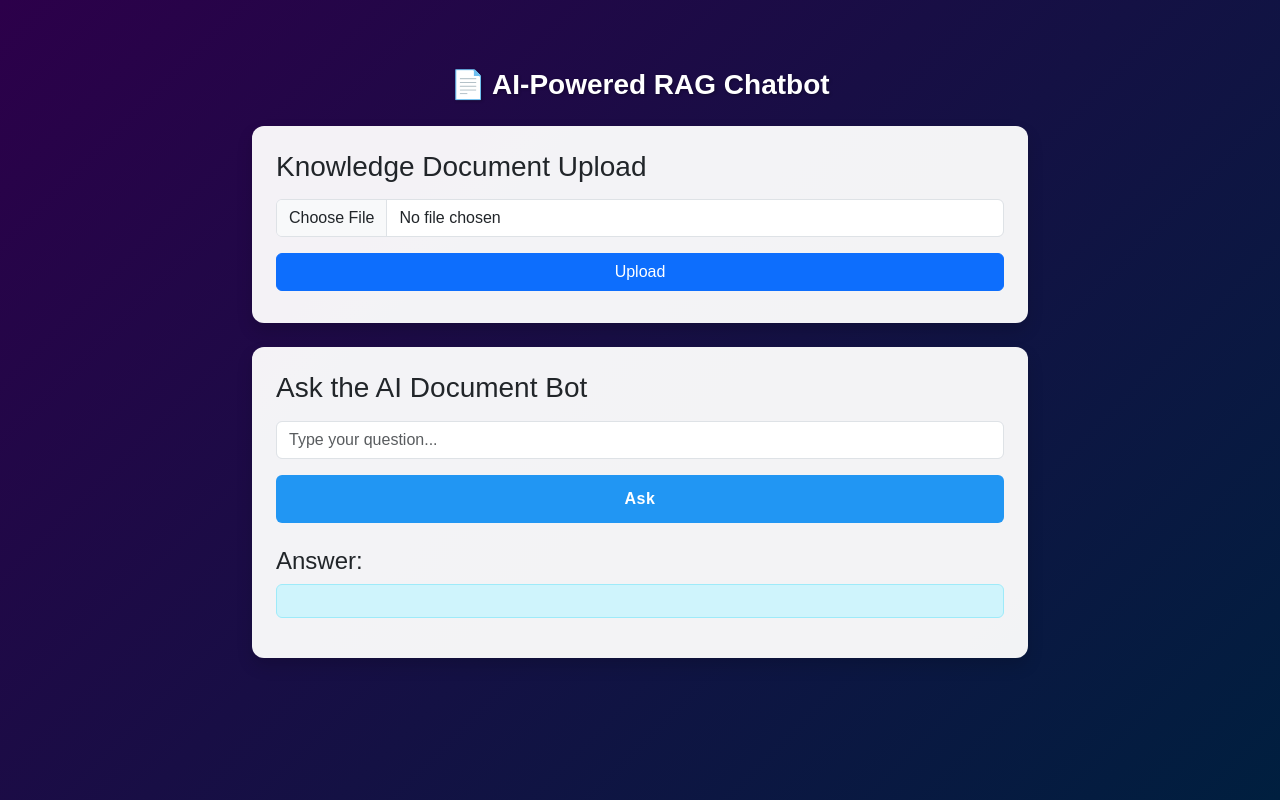
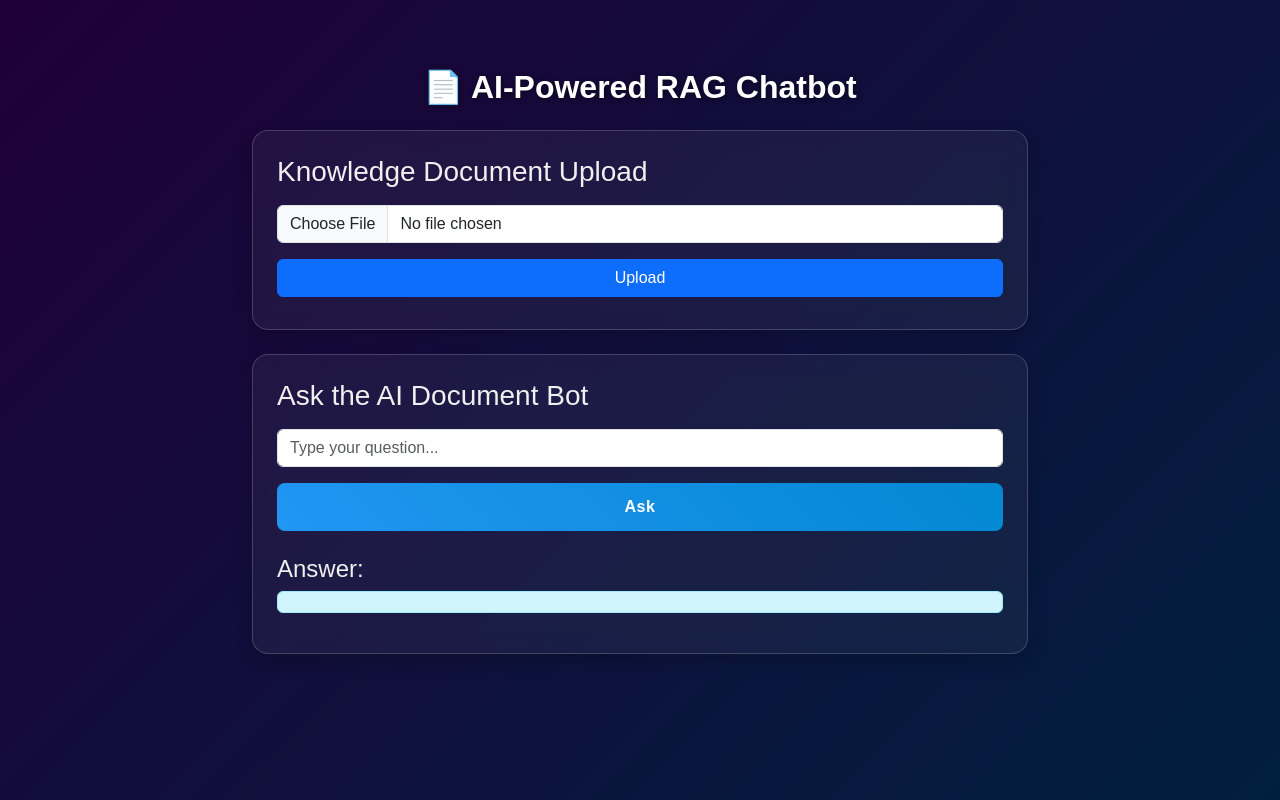
Before and after one commit to Pavankumarreddy17py/Lexicon, a Flask app: page / in a window 1280 px wide. Run offline with Flask 3, Linux system fonts and the light colour scheme.

Commit message:
minor changes

```diff
--- a/static/style.css
+++ b/static/style.css
@@ -1,55 +1,24 @@
-/* body {
-    font-family: 'Arial', sans-serif;
-    background-color: #0767c8;
-}
-
-h1 {
-    font-size: 28px;
-    font-weight: bold;
-}
-
-.container {
-    max-width: 600px;
-    margin: auto;
-}
-
-.card {
-    border-radius: 12px;
-    border: none;
-    box-shadow: 0px 4px 6px rgba(0, 0, 0, 0.1);
-}
-
-#ask-btn {
-    transition: 0.3s;
-}
-
-#ask-btn:hover {
-    background-color: #28a745;
-    transform: scale(1.05);
-}
-
-#answer {
-    font-size: 18px;
-    font-weight: bold;
-    color: #333;
-} */
+/* ===================================================
+   GLOBAL & BACKGROUND STYLES
+   =================================================== */
 
 body {
     font-family: 'Arial', sans-serif;
-    /* This color is the solid fallback */
+    /* Solid fallback color - a deep, non-distracting dark blue */
     background-color: #0a0e26;
-    /* This is the linear gradient 'image' */
-    background-image: linear-gradient(135deg, #2c004a 0%, #001f3f 100%);
+    /* Primary dynamic linear gradient for a modern, deep look */
+    background-image: linear-gradient(135deg, #1f0037 0%, #001f3f 100%);
     min-height: 100vh;
     margin: 0;
     padding: 20px;
     transition: background-color 0.5s ease;
+    /* Ensure text is readable against the dark background */
+    color: #f0f0f0;
 }
-/* Contextual background classes */
+
+/* Contextual background classes (Keeping your dynamic themes) */
 body.document-search {
-    background-image: linear-gradient(135deg, #0767c8 0%, #0288d1 100%),
-                      url('images/background_image.jpg');
-    background-blend-mode: overlay;
+    background-image: linear-gradient(135deg, #0767c8 0%, #0288d1 100%);
 }
 
 body.results-view {
@@ -61,11 +30,12 @@
 }
 
 h1 {
-    font-size: 28px;
+    font-size: 32px; /* Slightly larger title */
     font-weight: bold;
     color: white;
-    text-shadow: 1px 1px 3px rgba(0, 0, 0, 0.3);
+    text-shadow: 1px 1px 5px rgba(0, 0, 0, 0.5); /* Stronger shadow */
     animation: fadeInDown 0.6s ease-out;
+    margin-bottom: 30px;
 }
 
 .container {
@@ -74,58 +44,86 @@
     animation: fadeIn 0.8s ease-out;
 }
 
+/* ===================================================
+   CARD STYLES (Glassmorphism)
+   =================================================== */
+
 .card {
-    border-radius: 12px;
-    border: none;
-    box-shadow: 0px 4px 20px rgba(0, 0, 0, 0.15);
-    background-color: rgba(255, 255, 255, 0.95);
+    border-radius: 16px; /* Slightly larger radius */
+    border: 1px solid rgba(255, 255, 255, 0.18); /* Light border for definition */
+
+    /* The key to Glassmorphism: semi-transparent white background */
+    background: rgba(255, 255, 255, 0.05);
+
+    /* Frosted Glass Effect */
+    backdrop-filter: blur(10px);
+    -webkit-backdrop-filter: blur(10px);
+
+    box-shadow: 0px 8px 32px 0 rgba(0, 0, 0, 0.3); /* Stronger 3D shadow */
     transition: transform 0.3s ease, box-shadow 0.3s ease;
     overflow: hidden;
+    color: #f0f0f0; /* Ensure card text is light */
 }
 
 .card:hover {
-    transform: translateY(-5px);
-    box-shadow: 0px 8px 25px rgba(0, 0, 0, 0.2);
+    transform: translateY(-8px); /* Deeper lift on hover */
+    box-shadow: 0px 12px 40px rgba(0, 0, 0, 0.4);
 }
+
+/* ===================================================
+   BUTTON & ANSWER STYLES
+   =================================================== */
 
 #ask-btn {
     transition: all 0.3s;
     background-color: #2196F3;
+    /* New vibrant blue gradient for better pop */
+    background-image: linear-gradient(45deg, #2196F3, #0288d1);
     border: none;
     padding: 12px 24px;
     font-weight: bold;
     letter-spacing: 0.5px;
+    color: white;
+    border-radius: 8px;
+    cursor: pointer;
 }
 
 #ask-btn:hover {
+    /* Keep the powerful hover effect */
     background-color: #28a745;
-    transform: scale(1.05);
-    box-shadow: 0 4px 12px rgba(40, 167, 69, 0.3);
+    background-image: linear-gradient(45deg, #28a745, #388e3c);
+    transform: scale(1.03); /* Reduce scale for smoother feel */
+    box-shadow: 0 6px 15px rgba(40, 167, 69, 0.4);
 }
 
 #answer {
     font-size: 18px;
     font-weight: bold;
-    color: #333;
+    color: #e0e0e0; /* Light text for answer against the dark card */
     animation: fadeInUp 0.5s ease-out;
+    padding: 10px;
 }
 
-/* Document preview styles */
+/* Document preview styles (Ensure dark text works on light background) */
 .document-preview {
     border-left: 4px solid #2196F3;
     padding: 15px;
     margin: 15px 0;
-    background-color: #f8f9fa;
+    /* Use a slightly darker background for better contrast inside the card */
+    background-color: rgba(255, 255, 255, 0.1);
+    color: #f0f0f0;
     border-radius: 0 8px 8px 0;
     transition: all 0.3s ease;
 }
 
 .document-preview:hover {
-    background-color: #e9f5ff;
+    background-color: rgba(255, 255, 255, 0.2);
     transform: translateX(5px);
 }
 
-/* Loading animation */
+/* ===================================================
+   ANIMATIONS (Unchanged)
+   =================================================== */
 .loading-animation {
     display: inline-block;
     width: 40px;
@@ -136,7 +134,6 @@
     animation: spin 1s ease-in-out infinite;
 }
 
-/* Keyframe animations */
 @keyframes fadeIn {
     from { opacity: 0; }
     to { opacity: 1; }
@@ -168,7 +165,10 @@
     to { transform: rotate(360deg); }
 }
 
-/* Responsive design */
+/* ===================================================
+   RESPONSIVE DESIGN (Unchanged)
+   =================================================== */
+
 @media (max-width: 768px) {
     .container {
         padding: 0 15px;
@@ -179,6 +179,6 @@
     }
 
     .card {
-        border-radius: 8px;
+        border-radius: 12px;
     }
 }
--- a/uploads/pavan was good person and talent bo.txt
+++ /dev/null
@@ -1,4 +0,0 @@
-name : pavan kumar reddy
-branch : computer science
-college : korm college of eng
-roll no : 21bc1a0562
--- a/uploads/proj for example.txt
+++ /dev/null
@@ -1 +0,0 @@
-pavan kumar studing btech final year, korm college, branch of CSE, rollno 21bc1a0262
```
Also changed, not shown: backend/rag.py (+40 -27 lines), vercel.json (added), 2 other files.
